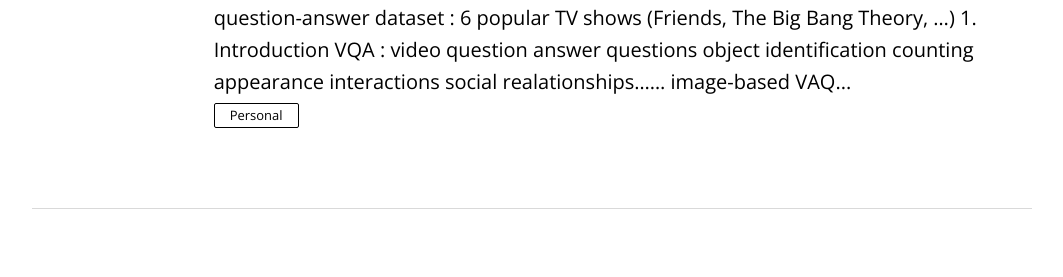
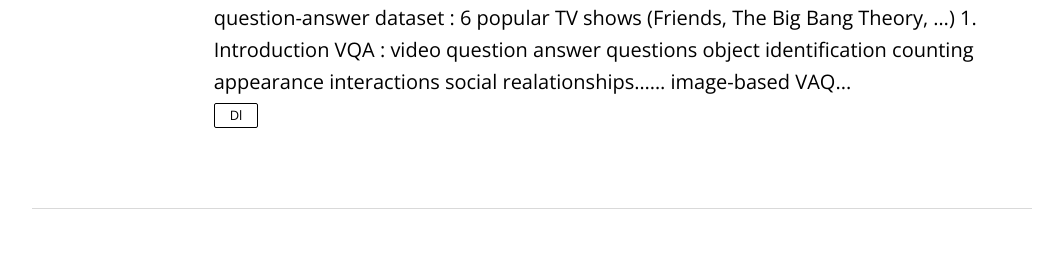
Before and after one commit to zimkjh/zimkjh.github.io, a Jekyll site: the page built from index.html, in a window 1280 px wide and 900 px high, scrolled down 572 px. Shown: the part 154-431 px from the top of the window, without its empty margins (108-1171 px from the left). Built offline with Jekyll 4.4.1, drawn with Linux system fonts in a browser that asks for light colours; nearby versions of some CDN libraries; the list of posts is cut into pages by our own code.

Commit message:
Update 2019-03-12-TVQA.md

```diff
--- a/_posts/2019-03-12-TVQA.md
+++ b/_posts/2019-03-12-TVQA.md
@@ -1,12 +1,12 @@
 ---
 layout: post
 published: true
+mathjax: false
+featured: true
+comments: true
+title: An Awesome Headline!
 categories:
-  - personal
-mathjax: false
-featured: false
-comments: false
-title: An Awesome Headline!
+  - DL
 ---
 # TVQA
 
```
